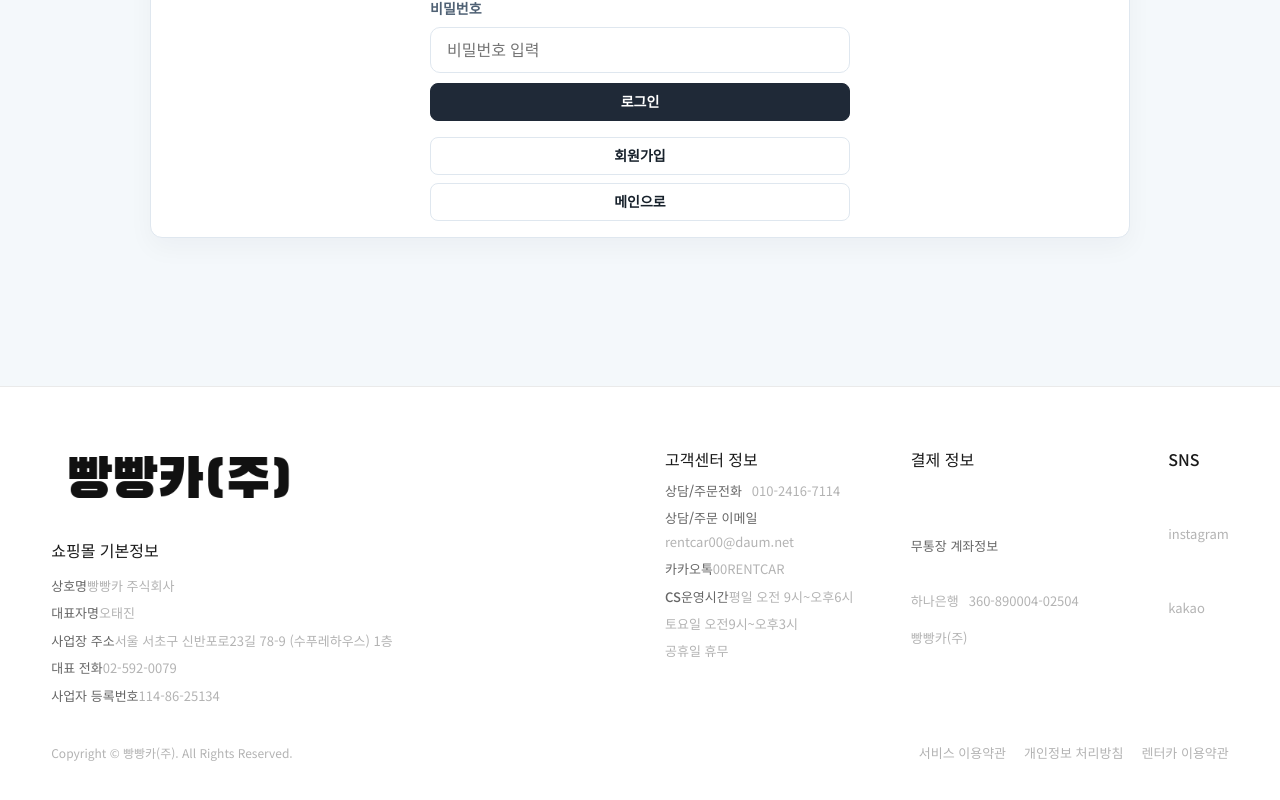
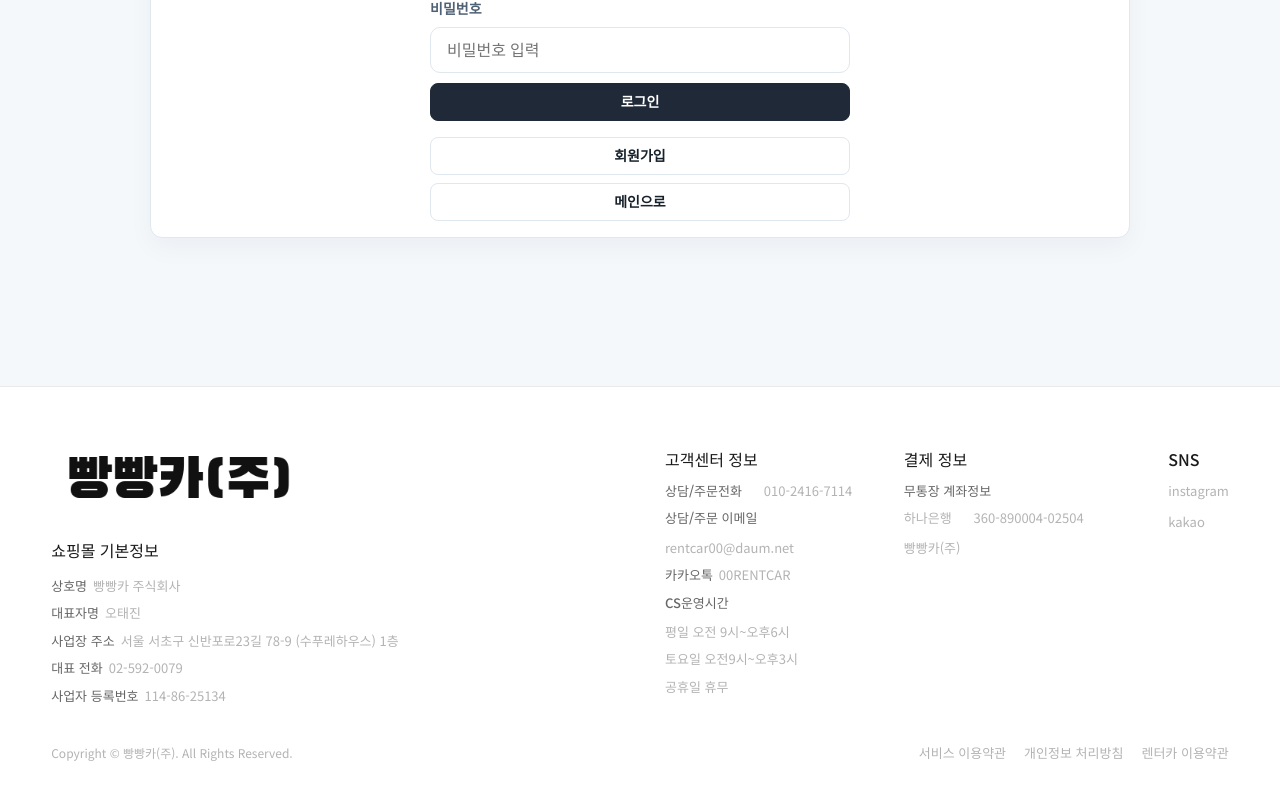
Before and after one commit to otang00/premove-clone, a React (Vite) app: page /login in a window 1280 px wide. Shown: the part 464-1264 px from the top of the page. Built offline with nearby package versions, Linux system fonts and the light colour scheme; no server answers.

Commit message:
style: tighten footer info spacing

```diff
--- a/src/styles.css
+++ b/src/styles.css
@@ -834,6 +834,7 @@
   display:flex;
   gap:50px;
   justify-content:flex-end;
+  align-items:flex-start;
 }
 
 .footer-cafe24-logo-wrap{
@@ -857,6 +858,7 @@
 .footer-cafe24-section{
   display:grid;
   gap:8px;
+  align-content:start;
 }
 
 .footer-cafe24-info{
@@ -894,7 +896,7 @@
 .footer-cafe24-copy-list p{
   display:flex;
   flex-wrap:wrap;
-  gap:0;
+  gap:6px;
 }
 
 .footer-label,
```
